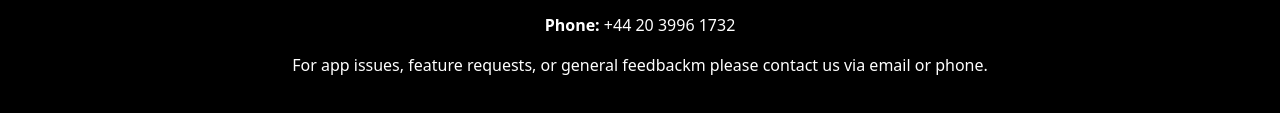
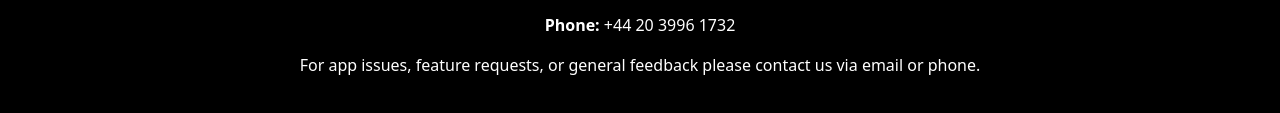
Before and after one commit to TimKirathe/meleta-website, a plain HTML site: page support.html in a window 1280 px wide. Shown: the part 187-300 px from the top of the page. Drawn offline with nearby package versions, Linux system fonts and the light colour scheme.

Commit message:
Fix typo in support.html.

```diff
--- a/support.html
+++ b/support.html
@@ -29,7 +29,7 @@
     <p><strong>Email: </strong>support@meleta.org</p>
     <p><strong>Phone: </strong>+44 20 3996 1732</p>
     <p>
-      For app issues, feature requests, or general feedbackm please contact us
+      For app issues, feature requests, or general feedback please contact us
       via email or phone.
     </p>
   </header>
```
